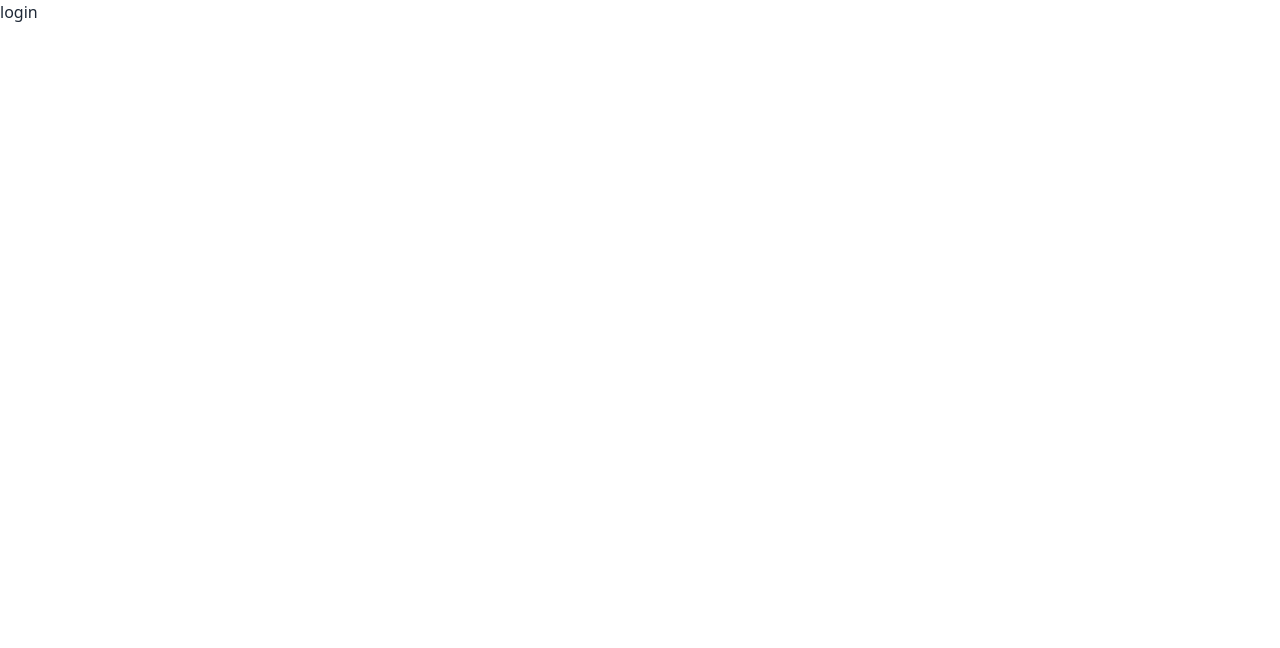
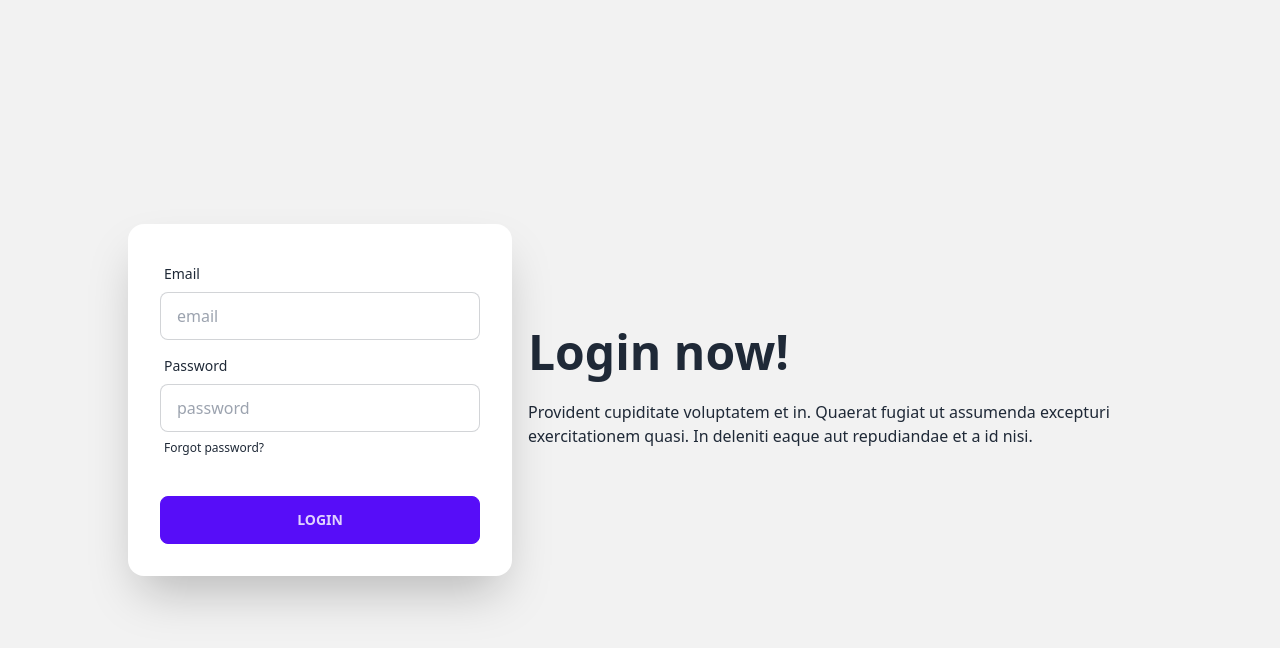
Before and after one commit to JubaYer0307/summer-camp-client, a React (Vite) app: page /login in a window 1280 px wide. Shown: the top 648 px of the page. Built offline with nearby package versions, Linux system fonts and the light colour scheme; no server answers.

Commit message:
Login form

```diff
--- a/src/pages/Login/Login.jsx
+++ b/src/pages/Login/Login.jsx
@@ -1,11 +1,60 @@
+const Login = () => {
 
+    const handleLogin
+ = event => {
+    event.preventDefault();
+    const form = event.target;
+    const email = form.email.value;
+    const password = form.password.value;
+    console.log(email, password);
+ }
+  return (
+    <div className="hero min-h-screen bg-base-200">
+      <div className="hero-content flex-col lg:flex-row-reverse">
+        <div className="text-center md:w-1/2 lg:text-left">
+          <h1 className="text-5xl font-bold">Login now!</h1>
+          <p className="py-6">
+            Provident cupiditate voluptatem et in. Quaerat fugiat ut assumenda
+            excepturi exercitationem quasi. In deleniti eaque aut repudiandae et
+            a id nisi.
+          </p>
+        </div>
+        <div className="card md:w-1/2 w-full max-w-sm shadow-2xl bg-base-100">
+          <form onSubmit={handleLogin} className="card-body">
+            <div className="form-control">
+              <label className="label">
+                <span className="label-text">Email</span>
+              </label>
+              <input
+                type="email" name="email"
+                placeholder="email"
+                className="input input-bordered"
+              />
+            </div>
+            <div className="form-control">
+              <label className="label">
+                <span className="label-text">Password</span>
+              </label>
+              <input
+                type="password" name="password"
+                placeholder="password"
+                className="input input-bordered"
+              />
+              <label className="label">
+                <a href="#" className="label-text-alt link link-hover">
+                  Forgot password?
+                </a>
+              </label>
+            </div>
+            <div className="form-control mt-6">
 
-const Login = () => {
-    return (
-        <div>
-            <h3>login</h3>
+              <input className="btn btn-primary" type="submit" value="Login" />
+            </div>
+          </form>
         </div>
-    );
+      </div>
+    </div>
+  );
 };
 
 export default Login;
--- a/src/provider/AuthProvider.jsx
+++ b/src/provider/AuthProvider.jsx
@@ -1,5 +1,5 @@
-import { createContext, useState } from "react";
-import {getAuth} from "firebase/auth"
+import { createContext, useEffect, useState } from "react";
+import {getAuth, onAuthStateChanged} from "firebase/auth"
 import { app } from "../firebase/firebase.config";
 
 export const AuthContext = createContext(null);
@@ -10,6 +10,20 @@
 
     const [user, setUser] = useState(null);
     const [loading, setLoading]  = useState(true);
+
+    useEffect( () => {
+
+        const unsubscribe = onAuthStateChanged(auth, currentUser => {
+            setUser(currentUser);
+            console.log('current user', currentUser);
+            setLoading(false);
+        });
+        return () => {
+            return unsubscribe();
+
+        }
+
+    } , [])
 
     const authInfo = {
 
```
